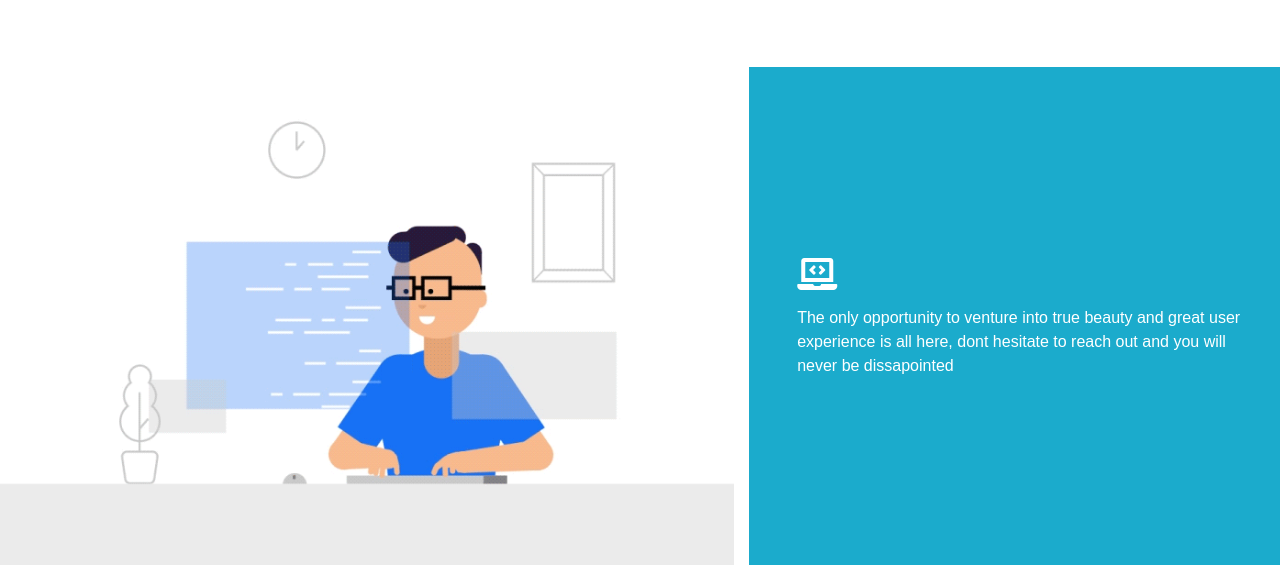
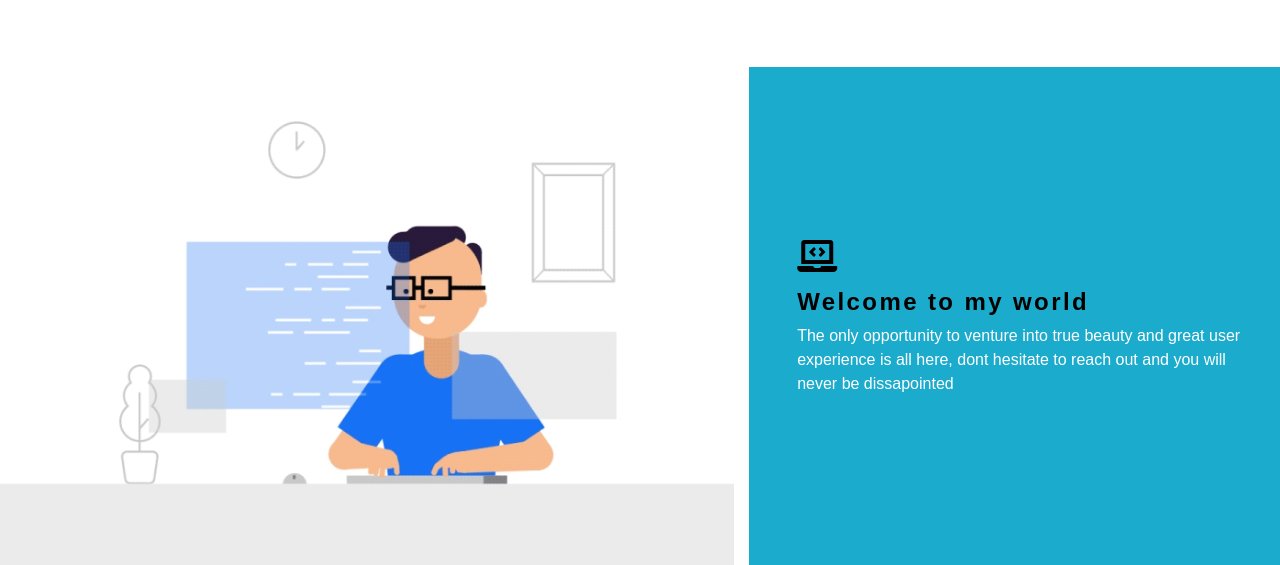
Before and after one commit to Kenneth-joseph/kentportfolio, a Django app: template folio/templates/home.html in a window 1280 px wide. Shown: the part 665-1230 px from the top of the page. Run offline with Django 3.2, Linux system fonts and the light colour scheme; the template is opened without the code that fills it, so the values that code supplies are empty; some libraries are stand-ins or nearby versions; some web fonts are replaced; grey boxes are pictures that could not be loaded.

Commit message:
made changes in my port

```diff
--- a/folio/templates/home.html
+++ b/folio/templates/home.html
@@ -8,7 +8,8 @@
     </div>
     <div class="col-md-5 p-5 mt-5 parent" style="background-color:#1babcc;">
         <div class="child">
-            <i class="fas fa-laptop-code fa-2x mb-3"></i>
+            <i class="fas fa-laptop-code fa-2x mb-3" style="color:black;"></i>
+            <h4 style="letter-spacing:0.1em;color:black;" class="font-weight-bold">Welcome to my world</h4>
              <p class="font-weight-light"> The only opportunity to venture into true beauty and great user experience
             is all here, dont hesitate to reach out and you will never be dissapointed  </p>
 
```
